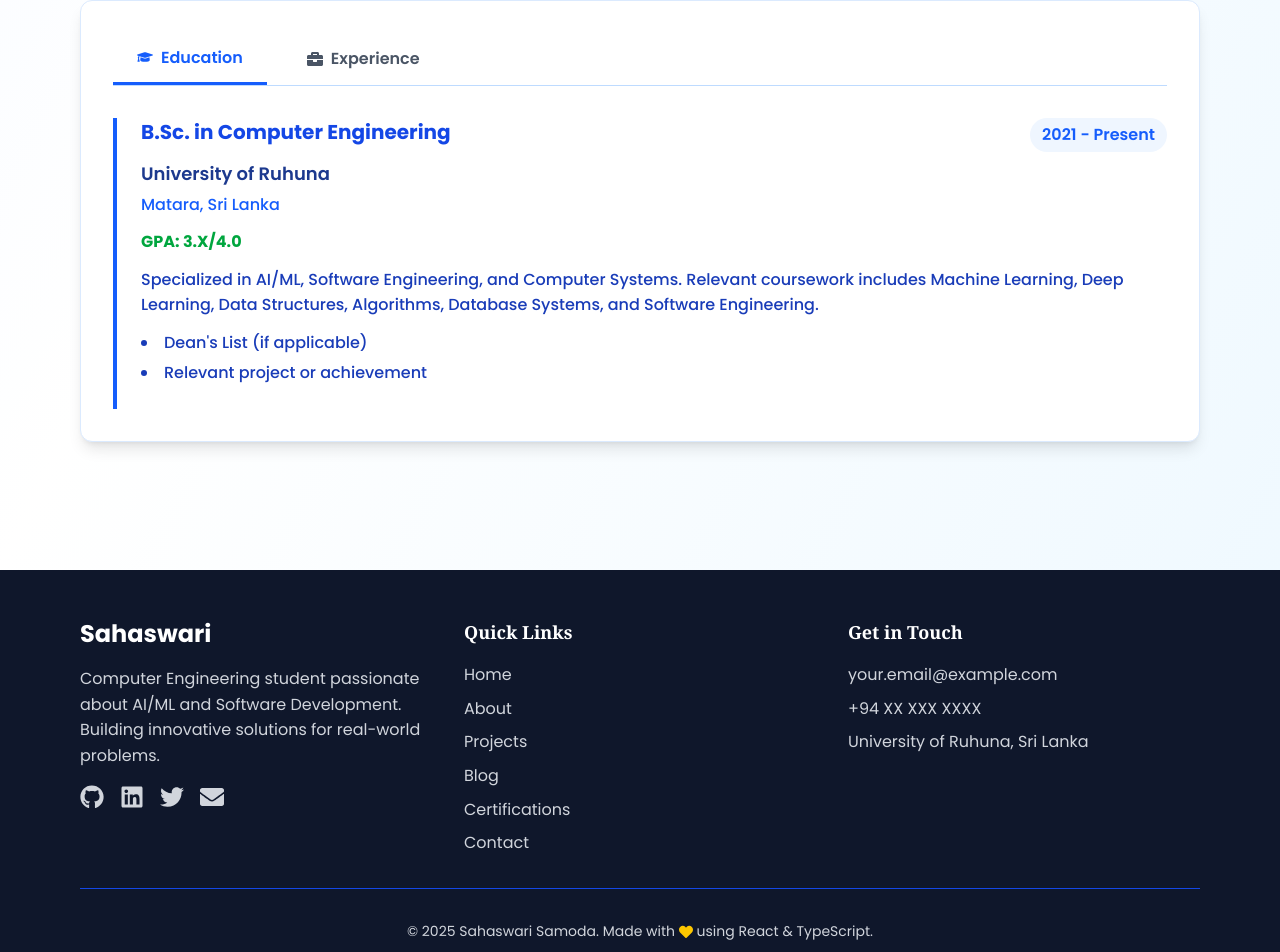
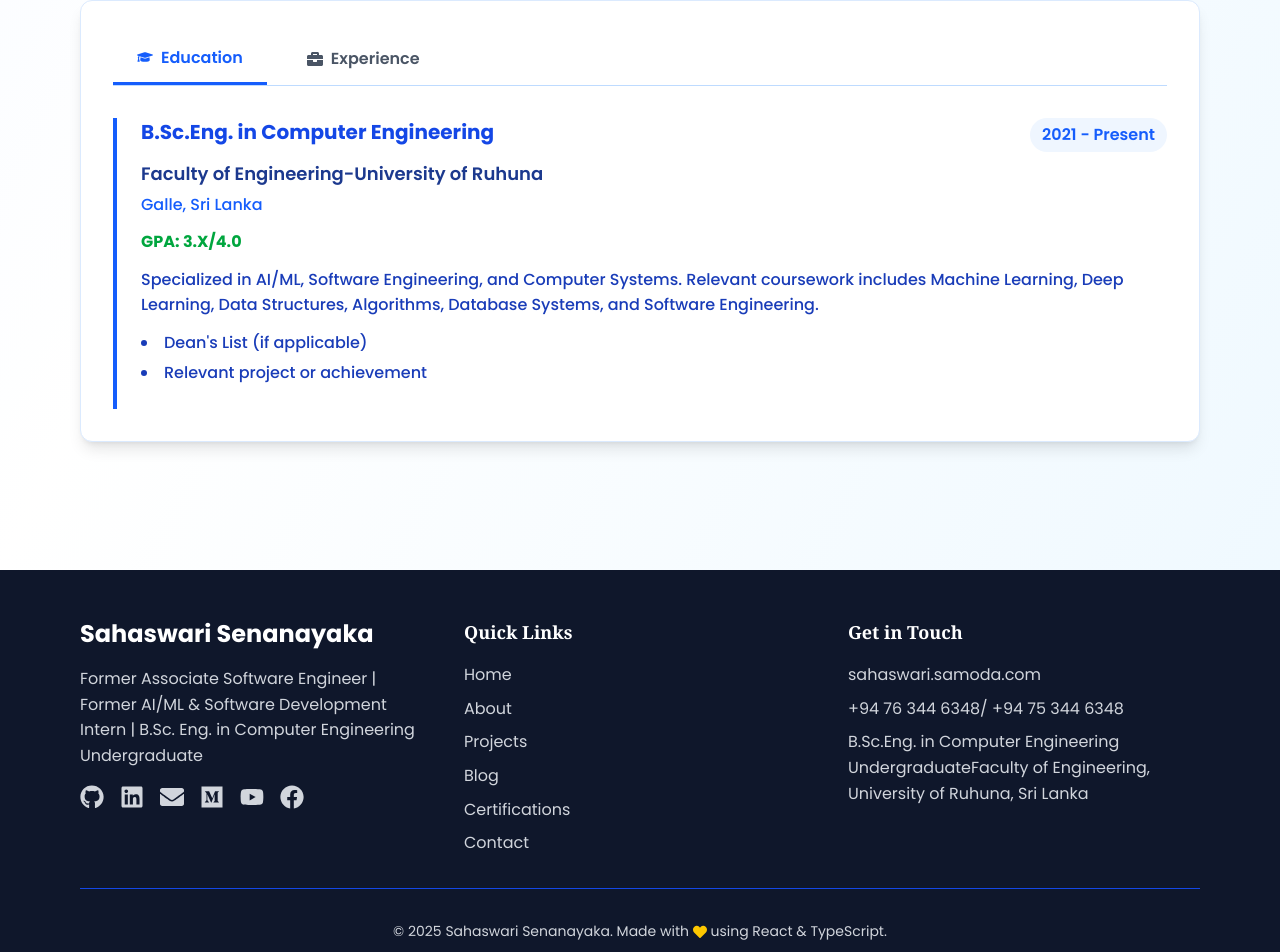
Before and after one commit to Sahaswari/my-portfolio-website, a React (Vite) app: page /about in a window 1280 px wide. Shown: the part 2213-3165 px from the top of the page. Built offline with nearby package versions, Linux system fonts and the light colour scheme.

Commit message:
feat: update Footer and personalInfo components with new social links and personal details

```diff
--- a/src/components/Footer.tsx
+++ b/src/components/Footer.tsx
@@ -1,4 +1,4 @@
-import { FaGithub, FaLinkedin, FaTwitter, FaEnvelope, FaHeart } from "react-icons/fa";
+import { FaGithub, FaLinkedin,  FaEnvelope, FaHeart, FaMedium, FaFacebook, FaYoutube } from "react-icons/fa";
 import { Link } from "react-router-dom";
 import { personalInfo } from "../data/personalInfo";
 
@@ -17,15 +17,26 @@ export default function Footer() {
       icon: <FaLinkedin />,
     },
     {
-      name: "Twitter",
-      url: personalInfo.social.twitter,
-      icon: <FaTwitter />,
-    },
-    {
       name: "Email",
       url: `mailto:${personalInfo.email}`,
       icon: <FaEnvelope />,
     },
+    {
+      name: "Medium",
+      url: personalInfo.social.medium,
+      icon: <FaMedium />,
+    },
+       {
+      name: "YouTube",
+      url: personalInfo.social.youtube,
+      icon: <FaYoutube />,
+    },
+       {
+      name: "Facebook",
+      url: personalInfo.social.facebook,
+      icon: <FaFacebook />,
+    },
+
   ];
 
   const quickLinks = [
@@ -44,11 +55,10 @@ export default function Footer() {
           {/* About Section */}
           <div>
             <h3 className="text-2xl font-bold text-white mb-4">
-              {personalInfo.name.split(" ")[0]}
+              {personalInfo.name}
             </h3>
             <p className="text-gray-300 mb-4">
-              Computer Engineering student passionate about AI/ML and Software
-              Development. Building innovative solutions for real-world problems.
+              Former Associate Software Engineer | Former AI/ML & Software Development Intern | B.Sc. Eng. in Computer Engineering Undergraduate
             </p>
             <div className="flex space-x-4">
               {socialLinks.map((social) => (
@@ -96,7 +106,7 @@ export default function Footer() {
                 </a>
               </li>
               <li>{personalInfo.phone}</li>
-              <li>{personalInfo.location}</li>
+              <li>{personalInfo.title}{personalInfo.location}</li>
             </ul>
           </div>
         </div>
--- a/src/data/personalInfo.ts
+++ b/src/data/personalInfo.ts
@@ -1,19 +1,20 @@
 // Personal Information - Update this with your actual information
 export const personalInfo = {
-  name: "Sahaswari Samoda",
-  title: "Computer Engineering Student",
-  subtitle: "AI/ML & Software Developer",
-  location: "University of Ruhuna, Sri Lanka",
-  email: "your.email@example.com", // Update with your email
-  phone: "+94 XX XXX XXXX", // Update with your phone
+  name: "Sahaswari Senanayaka",
+  title: "B.Sc.Eng. in Computer Engineering Undergraduate",
+  subtitle: "Former Software Engineer and Former AI/ML & Software Engineer Intern",
+  location: "Faculty of Engineering, University of Ruhuna, Sri Lanka",
+  email: "sahaswari.samoda.com",
+  phone: "+94 76 344 6348/ +94 75 344 6348",
 
   // Social Links - Update with your actual profiles
   social: {
-    github: "https://github.com/yourusername",
-    linkedin: "https://linkedin.com/in/yourusername",
-    twitter: "https://twitter.com/yourusername", // Optional
-    medium: "https://medium.com/@yourusername", // Optional for blog
+    github: "https://github.com/Sahaswari",
+    linkedin: "https://linkedin.com/in/sahaswari-senanayaka-3b3bb8211",
+    medium: "https://medium.com/@smsahaswari",
     portfolio: "https://yourportfolio.vercel.app",
+    facebook: "https://facebook.com/sahaswari.senanayaka/",
+    youtube: "https://twitter.com/yourusername",
   },
 
   // About Me
@@ -41,7 +42,7 @@ export const skills = {
   programming: [
     { name: "Python", level: 90, icon: "SiPython" },
     { name: "JavaScript/TypeScript", level: 85, icon: "SiTypescript" },
-    { name: "Java", level: 80, icon: "SiJava" },
+    { name: "Php", level: 80, icon: "Php" },
     { name: "C/C++", level: 75, icon: "SiCplusplus" },
     { name: "SQL", level: 80, icon: "SiMysql" },
   ],
@@ -77,9 +78,9 @@ export const skills = {
 // Education
 export const education = [
   {
-    degree: "B.Sc. in Computer Engineering",
-    institution: "University of Ruhuna",
-    location: "Matara, Sri Lanka",
+    degree: "B.Sc.Eng. in Computer Engineering",
+    institution: "Faculty of Engineering-University of Ruhuna",
+    location: "Galle, Sri Lanka",
     period: "2021 - Present", // Update with your actual years
     description: "Specialized in AI/ML, Software Engineering, and Computer Systems. Relevant coursework includes Machine Learning, Deep Learning, Data Structures, Algorithms, Database Systems, and Software Engineering.",
     gpa: "3.X/4.0", // Update with your GPA
@@ -94,31 +95,30 @@ export const education = [
 // Experience (Include internships, projects, volunteer work)
 export const experience = [
   {
-    title: "AI/ML Intern", // Update with actual experience
-    company: "Company Name",
-    location: "Location",
-    period: "Month Year - Month Year",
+    title: "AI/ML/Software Engineering Intern", // Update with actual experience
+    company: "Apps Technologies Pvt Ltd",
+    location: "Nugegoda",
+    period: "May 2024 - November 2024",
     type: "Internship",
     description: [
       "Developed machine learning models for [specific task]",
       "Implemented data preprocessing pipelines",
       "Collaborated with team on [specific project]",
     ],
-    technologies: ["Python", "TensorFlow", "Pandas", "Scikit-learn"]
+    technologies: ["Php-Laravel","Python", "TensorFlow", "Pandas", "Scikit-learn"]
   },
   // Add more experiences
   {
-    title: "Freelance Developer",
-    company: "Self-Employed",
+    title: "Associate Software Engineer",
+    company: "Apps Technologies Pvt Ltd",
     location: "Remote",
-    period: "2023 - Present",
-    type: "Freelance",
+    period: "November 2024 - February 2025",
     description: [
       "Built web applications for clients using React and Node.js",
       "Developed machine learning solutions for data analysis",
       "Provided technical consulting services",
     ],
-    technologies: ["React", "Node.js", "Python", "MongoDB"]
+    technologies: ["Php-Laravel", "React", "Node.js", "Python", "MySQL"]
   }
 ];
 
```
